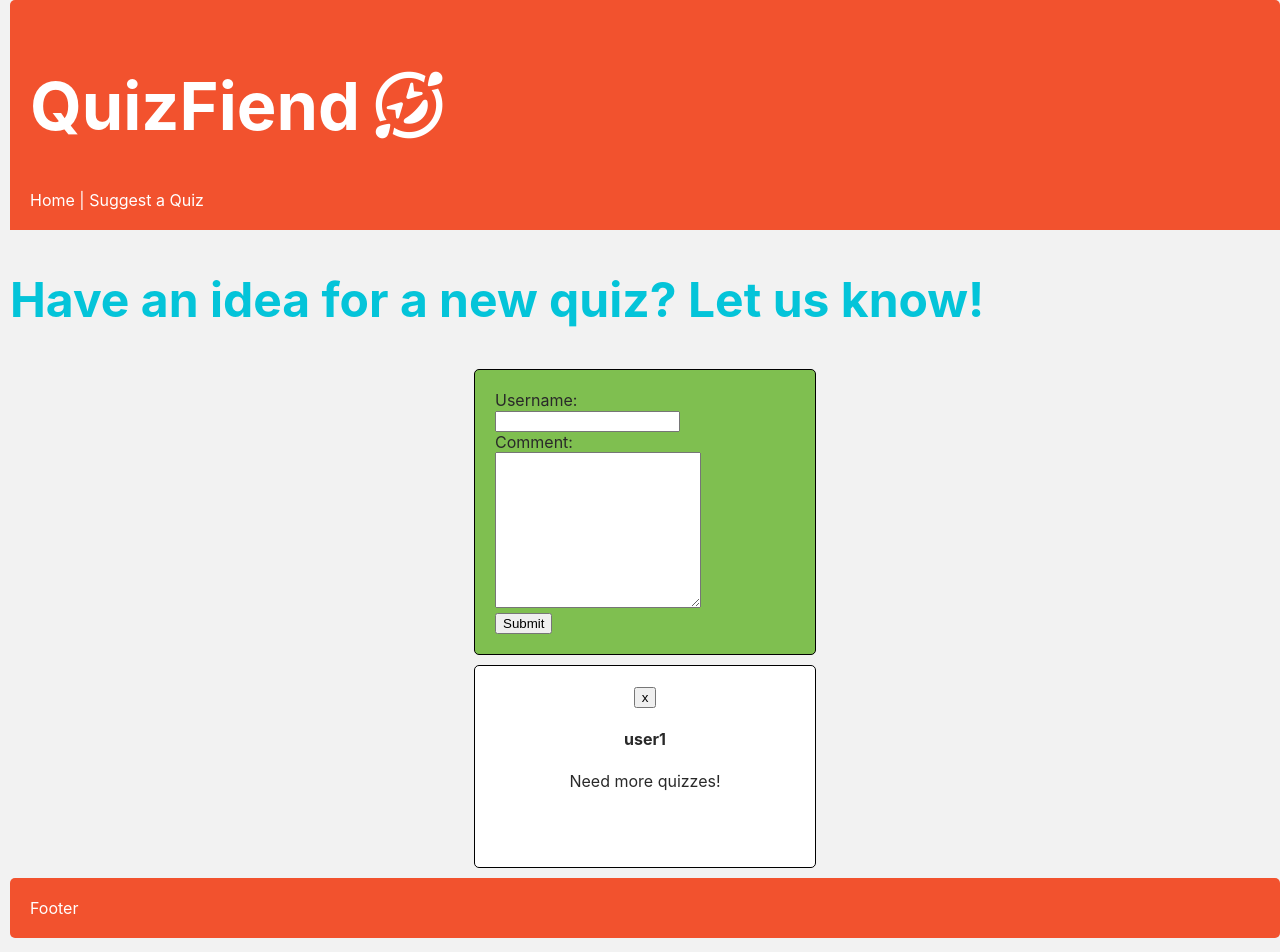
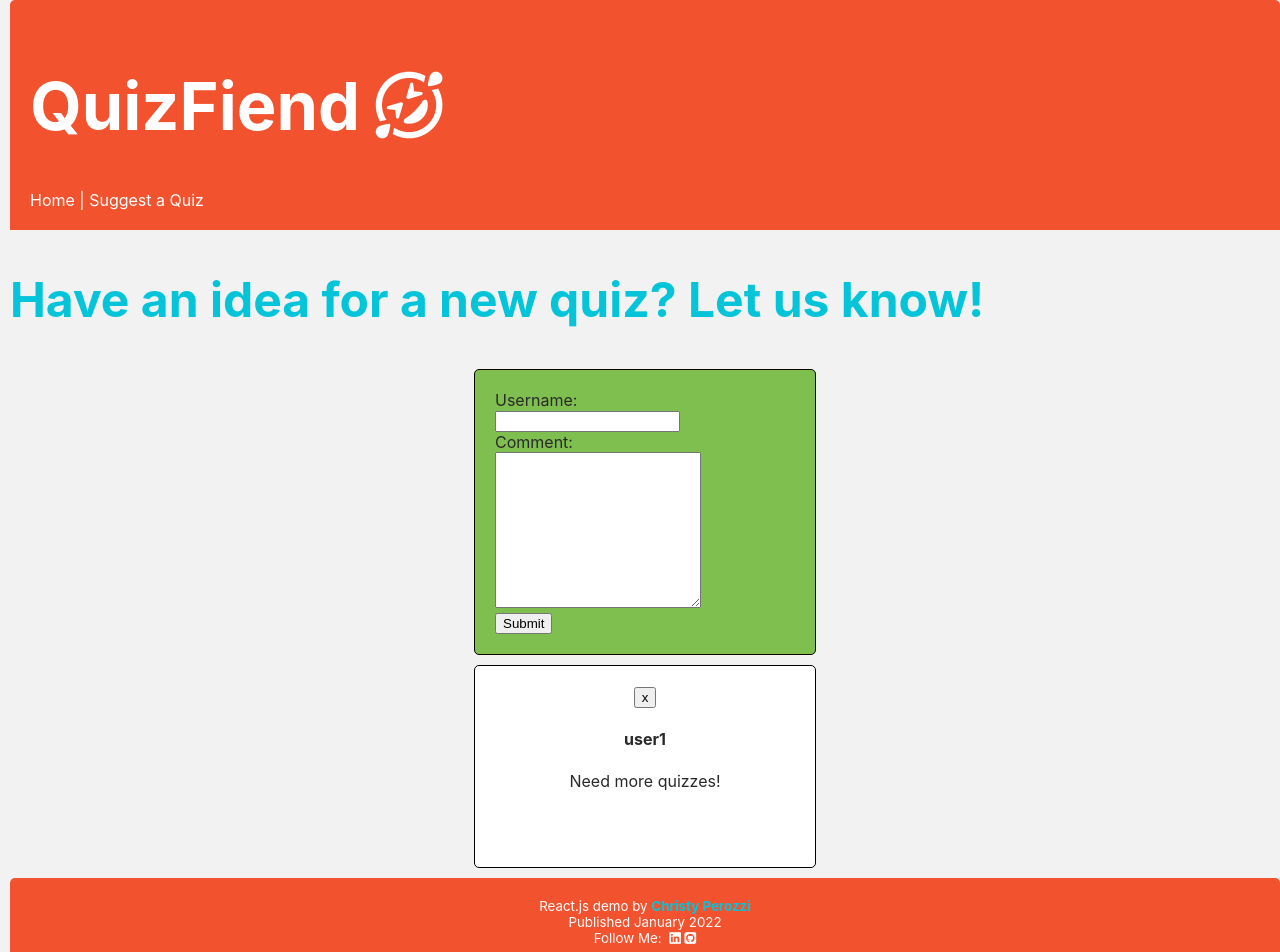
Before and after one commit to ceptember/project2, a React (Create React App) app: page /suggestions in a window 1280 px wide. Shown: the top 952 px of the page. Built offline with nearby package versions, Linux system fonts and the light colour scheme; data requests are answered from the project's data file.

Commit message:
addition of text and links to footer

```diff
--- a/src/components/Comment.js
+++ b/src/components/Comment.js
@@ -3,7 +3,7 @@ import React from 'react';
 function Comment({com}){
     return(
 
-        <div>{com.user}<br />{com.comment}<br /><br /></div>
+        <div>{com.user}<br />{com.comment} <br /><br /></div>
     )
 }
 
--- a/src/components/Footer.js
+++ b/src/components/Footer.js
@@ -2,7 +2,16 @@ import React from 'react';
 
 function Footer (){
     return(
-        <div id="footer"> Footer </div>
+        <div id="footer">
+        <p>React.js demo by <a href="https://ceptember.github.io/project-personal-website/"> <b>Christy Perozzi </b></a></p>
+        <p>Published January 2022</p>
+        <p>Follow Me: &nbsp;
+         <a className = "footer-link" href ="http://www.linkedin.com/in/chrizzi"><i class="fab fa-linkedin"></i> </a>
+         <a className = "footer-link" href="https://github.com/ceptember?tab=repositories"><i class="fab fa-github-square"></i></a>
+        </p>
+
+
+        </div>
     )
     }
 
--- a/src/components/Quiz.js
+++ b/src/components/Quiz.js
@@ -60,6 +60,7 @@ function Quiz ({q}){
             .then(data => setQuiz(data))
     }
 
+
     return (
         <div id="quiz-component">
             <h2>{quiz.title}</h2>
--- a/src/components/SuggestionsPage.js
+++ b/src/components/SuggestionsPage.js
@@ -58,8 +58,6 @@ function SuggestionsPage(){
 
               {suggestions.map( (s) => <Suggestion sug={s} key={s.id} onDelete={deleteSug}/> )}
 
-
-
         </div>
 
     )
--- a/src/index.css
+++ b/src/index.css
@@ -108,6 +108,16 @@ background-color: #ffffffcc;
   background-color: #F2522E;
   color: white;
   border-radius: 5px;
+  text-align: center;
+}
+
+.footer-link {
+  color: white;
+}
+
+#footer p {
+  margin: 0px;
+  font-size: 10pt;
 }
 
 #search {
@@ -130,7 +140,6 @@ background-color: #ffffffcc;
   margin: auto;
   text-align: center;
 }
-
 
 
 .question-answer-holder{
```
